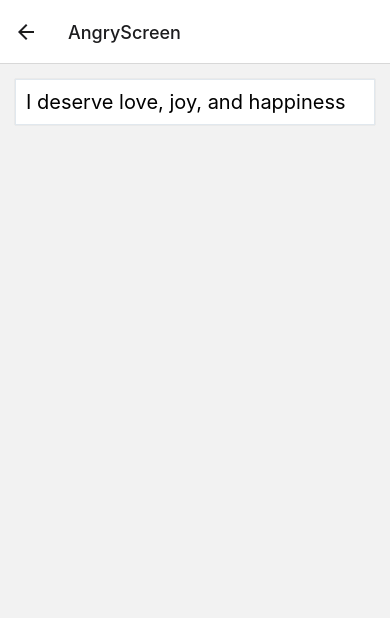
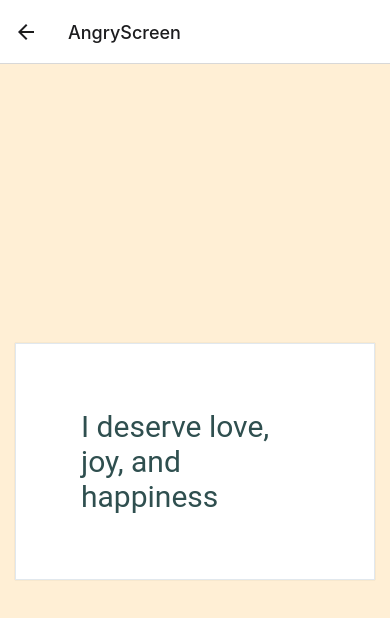
Before and after one commit to jamjam7777/Mood-Words, a React Native app: screen /AngryScreen in a window 390 px wide. Shown: the top 618 px of the page. Built offline with nearby package versions, Linux system fonts and the light colour scheme.

Commit message:
cardstyles

```diff
--- a/components/angryAffirm.js
+++ b/components/angryAffirm.js
@@ -57,7 +57,7 @@ export const angryAffirm= [
     },
     {
         id: 14,
-        text:"I deserve lI will create a peaceful environment"
+        text:"I deserve love. I will create a peaceful environment"
     },
     {
         id: 15,
--- a/screens/AngryScreen.js
+++ b/screens/AngryScreen.js
@@ -67,7 +67,7 @@ function randomAngry() {
     },
     {
         id: 14,
-        text:"I deserve lI will create a peaceful environment"
+        text:"I deserve love. I will create a peaceful environment"
     },
     {
         id: 15,
@@ -109,11 +109,20 @@ const AngryScreen = () => {
 
 
   return (
-    <Card containerStyle={{padding: 10}}>
+    <View style={styles.container}>
+    <Card>
     <View>
-      <Text style={styles.text}>{randomAngry()}</Text>
+      <Text
+      style={{
+        color: '#2f4f4f',
+        fontFamily: 'Roboto',
+        fontSize: 30,
+        padding: 50,
+      }}
+    >{randomAngry()}</Text>
     </View>
     </Card>
+    </View>
   );
 };
 
@@ -133,9 +142,7 @@ const styles = StyleSheet.create({
     height: 120,
     borderRadius: 50,
   },
-  text: {
-    fontSize: 20,
-  }
+
 });
 
 export default AngryScreen;
--- a/screens/HappyScreen.js
+++ b/screens/HappyScreen.js
@@ -1,4 +1,5 @@
 import { StyleSheet, Text, View } from "react-native";
+import { Card } from "react-native-elements";
 import happyAffirm from "../components/happyAffirm";
 import React, { useState } from "react";
 
@@ -109,8 +110,18 @@ const HappyScreen = () => {
 
   return (
     <View style={styles.container}>
-      <Text>IM HAPPY</Text>
-      <Text>{randomHappy()}</Text>
+    <Card>
+    <View>
+      <Text
+      style={{
+        color: '#2f4f4f',
+        fontFamily: 'Roboto',
+        fontSize: 30,
+        padding: 50,
+      }}
+    >{randomHappy()}</Text>
+    </View>
+    </Card>
     </View>
   );
 };
--- a/screens/SadScreen.js
+++ b/screens/SadScreen.js
@@ -1,4 +1,5 @@
 import { StyleSheet, Text, View } from "react-native";
+import { Card } from "react-native-elements";
 import happyAffirm from "../components/happyAffirm";
 import React, { useState } from "react";
 
@@ -110,8 +111,18 @@ const SadScreen = () => {
 
   return (
     <View style={styles.container}>
-      <Text>IM SAD</Text>
-      <Text>{randomSad()}</Text>
+    <Card>
+    <View>
+      <Text
+      style={{
+        color: '#2f4f4f',
+        fontFamily: 'Roboto',
+        fontSize: 30,
+        padding: 50,
+      }}
+    >{randomSad()}</Text>
+    </View>
+    </Card>
     </View>
   );
 };
```
